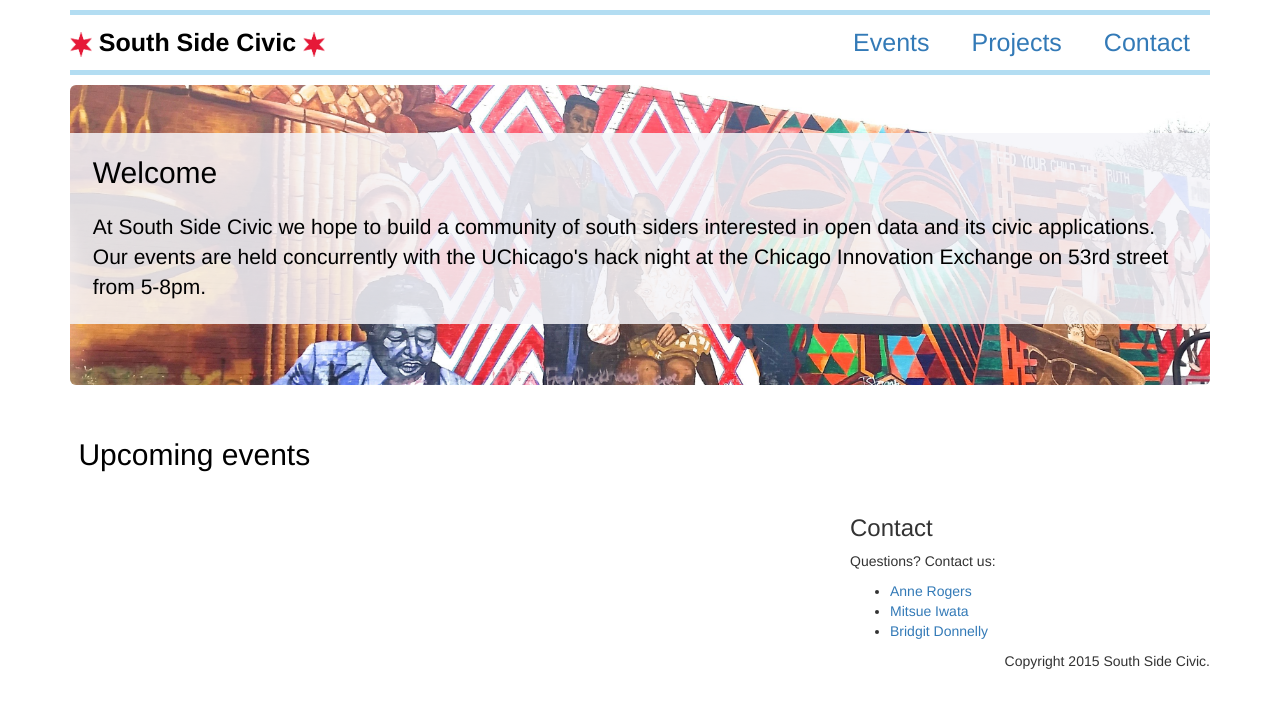
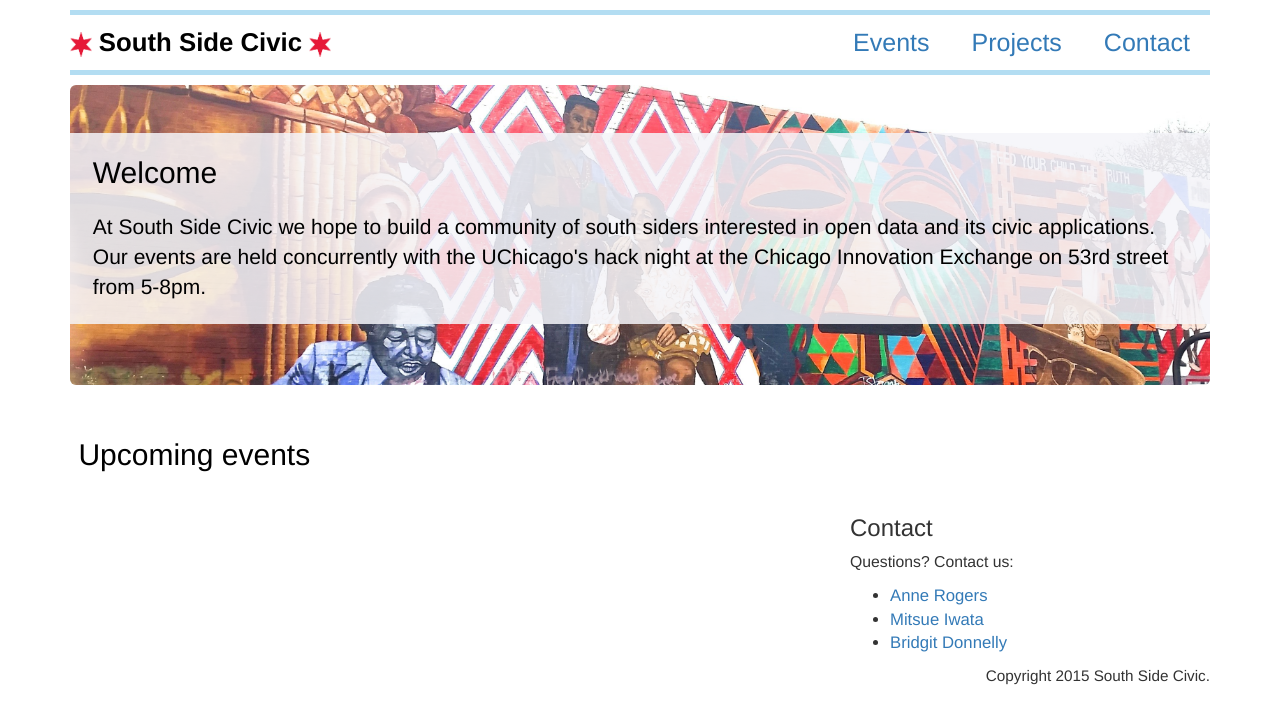
Before and after one commit to davefoote/SSC, a Flask app: template templates/index.html in a window 1280 px wide. Shown: the top 724 px of the page. Run offline with Flask 2, Linux system fonts and the light colour scheme; the template is opened without the code that fills it, so the values that code supplies are empty; some libraries are stand-ins or nearby versions.

Commit message:
minor css changes

```diff
--- a/static/css/style.css
+++ b/static/css/style.css
@@ -1,3 +1,7 @@
+* {
+  font-size: 103%;
+}
+
 .header {
   margin: 10px 0;
   padding: -3px 0;
```
